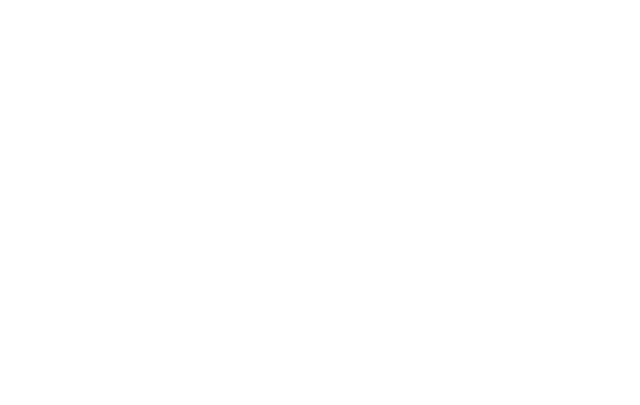
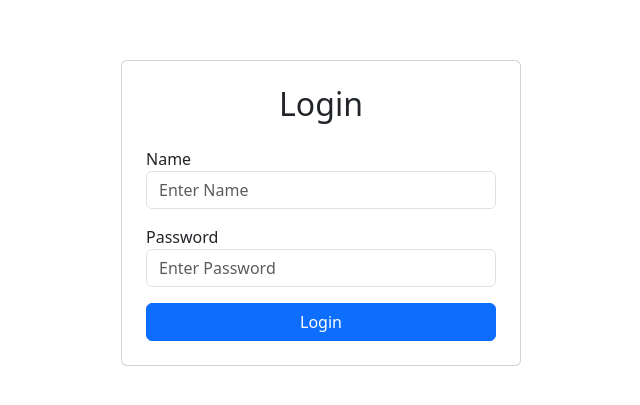
Before and after one commit to ShaikhMasud/Academix, a React (Create React App) app in the folder cleint/: page / in a window 1280 px wide. Before the commit this address had no page. Shown: the part 187-592 px from the top of the page, without its empty margins (319-959 px from the left). Built offline with nearby package versions, Linux system fonts and the light colour scheme.

Commit message:
first commit

```diff
--- a/cleint/src/App.js
+++ b/cleint/src/App.js
@@ -9,6 +9,7 @@
   return (
     <BrowserRouter>
       <Routes>
+        <Route path='/' element={<Login/>}></Route>
         <Route path='/login' element={<Login/>}></Route>
         <Route path='/home' element={<Home/>}></Route>
         <Route path='/addteachers' element={<AddTeacher/>}></Route>
```
